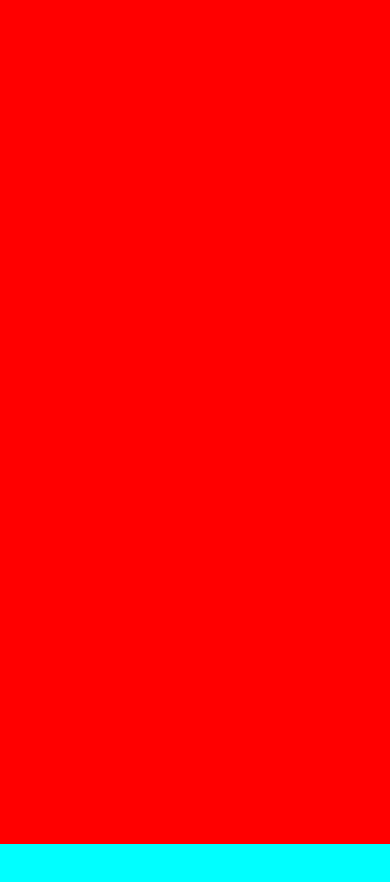
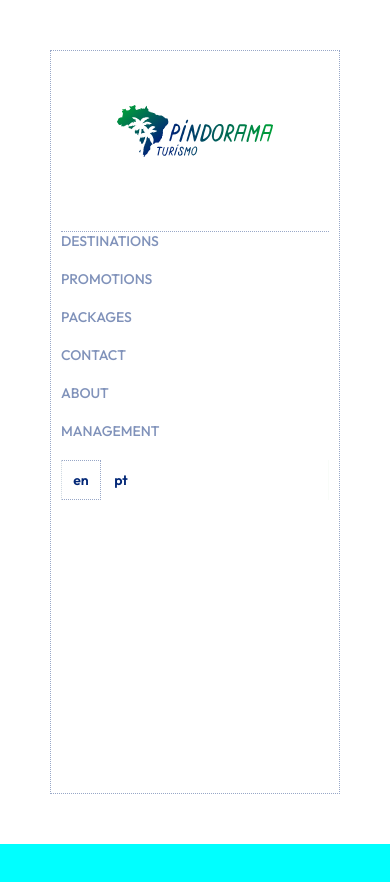
Before and after one commit to Daedaluzz/Pindorama-Turismo, a Next.js app: page /en in a window 390 px wide. Shown: the top 882 px of the page. Built offline with nearby package versions, Linux system fonts and the light colour scheme.

Commit message:
Refactor, Style: Conditional for small screens now control all  window and scroll events, styles on smaller screens simplified

```diff
--- a/src/components/localeSwitch/localeSwitcher.module.css
+++ b/src/components/localeSwitch/localeSwitcher.module.css
@@ -69,27 +69,21 @@
 .switcher:focus > .option1,
 .switcher :active > .option1{
         transform: translateX(100%);
-
 }
 .switcher:hover > .option2,
 .switcher:focus > .option2,
 .switcher :active > .option2{
         transform: translateX(-100%);
-
-
 }
 .switcher2:hover > .option1,
 .switcher2:focus > .option1,
 .switcher2 :active > .option1{
         transform: translateX(100%);
-
 }
 .switcher2:hover > .option2,
 .switcher2:focus > .option2,
 .switcher2 :active > .option2{
         transform: translateX(-100%);
-
-
 }
 
 .scrolledSwitch {
@@ -100,3 +94,41 @@
         color: transparent;
         background-color: transparent;
 }
+@media (max-width: 800px) {
+ .option1,
+ .option2{
+        color: rgb(var(--brasil-blue-rgb));
+ }
+ .option1{
+        border: dotted 1px rgba(var(--brasil-blue-rgb), 0.4);
+ }
+ .switcher,
+ .switcher2 {
+         position: relative;
+         display: flex;
+         align-items: center;
+         overflow: auto;
+         width: 100%;
+ }
+ .switcher:hover > .option1,
+ .switcher:focus > .option1,
+ .switcher :active > .option1{
+         transform: translateX(0);
+ }
+ .switcher:hover > .option2,
+ .switcher:focus > .option2,
+ .switcher :active > .option2{
+         transform: translateX(0);
+ }
+ .switcher2:hover > .option1,
+ .switcher2:focus > .option1,
+ .switcher2 :active > .option1{
+         transform: translateX(0);
+ }
+ .switcher2:hover > .option2,
+ .switcher2:focus > .option2,
+ .switcher2 :active > .option2{
+         transform: translateX(0);
+ }
+
+}
--- a/src/components/localeSwitch/localeSwitcher.tsx
+++ b/src/components/localeSwitch/localeSwitcher.tsx
@@ -3,16 +3,27 @@ import LocaleSwitcherSelect from './localeSwitcherSelect';
 import styles from './localeSwitcher.module.css'
 import { useLocale } from 'next-intl';
 
+type Props = {
+  scrolling: boolean;
+  lastScrollPosition: number;
+};
 
-export default function LocaleSwitcher() {
-  const langs =locales;
+export default function LocaleSwitcher({
+  scrolling,
+  lastScrollPosition,
+
+}: Props ) {
+  const langs = locales;
 
   const locale = useLocale(); // Use useLocale to get the current locale
 
 
   return (
     <div className={styles.switcher}>
-    <LocaleSwitcherSelect langs={langs} lang={locale}/>
+      <LocaleSwitcherSelect
+        scrolling={scrolling}
+        lastScrollPosition={lastScrollPosition}
+        lang={locale} />
     </div>
   );
 }
--- a/src/components/localeSwitch/localeSwitcherSelect.tsx
+++ b/src/components/localeSwitch/localeSwitcherSelect.tsx
@@ -5,19 +5,20 @@ import styles from './localeSwitcher.module.css'
 import React from 'react';
 
 type Props = {
-  langs: any;
-  lang: string
+  lang: string;
+  scrolling: boolean;
+  lastScrollPosition: number;
 };
 export default function LocaleSwitcherSelect({
-  langs,
   lang,
+  scrolling,
+  lastScrollPosition,
 
 }: Props) {
   const [isPending, startTransition] = useTransition();
   const router = useRouter();
   const pathname = usePathname();
-  const [scrolling, setScrolling] = useState<boolean>(false);
-  const [lastScrollPosition, setLastScrollPosition] = useState<number>(0);
+
 
 
   const handleLinkClick = (nextLocale: string) => {
@@ -25,20 +26,6 @@ export default function LocaleSwitcherSelect({
       router.replace(pathname, { locale: nextLocale });
     });
   };
-  const handleScroll = () => {
-    const currentScrollPosition: number = window.scrollY;
-    setScrolling(
-      lastScrollPosition > currentScrollPosition && currentScrollPosition !== 0
-    );
-    setLastScrollPosition(currentScrollPosition);
-  };
-
-  useEffect(() => {
-    window.addEventListener('scroll', handleScroll);
-    return () => {
-      window.removeEventListener('scroll', handleScroll);
-    };
-  }, [lastScrollPosition]);
 
   return (
     <div className={`${scrolling?styles.switcher2:styles.switcher}`}>
--- a/src/components/logoNav/logo.module.css
+++ b/src/components/logoNav/logo.module.css
@@ -20,16 +20,24 @@
 
 .logolarge:hover,
 .logoSmall:hover {
-    filter: hue-rotate(380deg);
-    transition: filter 10s ease-in-out;
+    filter: brightness(120%);
+    transition: 350ms ease-out;
 }
 
 .logoSmall {
     display: none;
+}
 
-
+.logoWhite {
+    filter: brightness(0) invert(1);
 
 }
+
+.logoWhite:hover {
+    filter: none;
+    transition: 350ms ease-out;
+}
+
 @media (max-width: 970px) {
     .logoPai {
         width: clamp(5rem, 8vw, 15rem);
@@ -44,6 +52,25 @@
     }
 }
 
+@media (max-width: 800px) {
+    .logoPai {
+        width: clamp(15rem, 40vw, 25rem);
+        margin-bottom: 4rem;
+    }
+
+    .logolarge {
+        display: flex;
+    }
+
+    .logoSmall {
+        display: none;
+    }
+
+    .logoWhite {
+        filter: none;
+    }
+}
+
 @keyframes fade-in {
     0% {
         opacity: 0;
--- a/src/components/logoNav/logoNav.tsx
+++ b/src/components/logoNav/logoNav.tsx
@@ -14,56 +14,29 @@ export default function LogoNav({
   lastScrollPosition,
 }: Props) {
 
-
-
-  const useScreenSize = () => {
-    const [screenSize, setScreenSize] = useState({
-      width: window.innerWidth,
-      height: window.innerHeight,
-    });
-
-    useEffect(() => {
-      const handleResize = () => {
-        setScreenSize({
-          width: window.innerWidth,
-          height: window.innerHeight,
-        });
-      };
-
-      window.addEventListener('resize', handleResize);
-
-      // Clean up the event listener when the component unmounts
-      return () => {
-        window.removeEventListener('resize', handleResize);
-      };
-    }, []);
-
-    return screenSize;
-  };
-  console.log(useScreenSize())
   return (
 
     <div className={styles.logoPai}>
 
       <Image id="logoLarge"
         data-visible="false"
-        className={styles.logolarge}
+        className={`${styles.logolarge} ${lastScrollPosition == 0 ?styles.logoWhite:''}`}
         src={logoLarge}
         fill
         alt="Pindorama"
         quality={100}
         priority={true}
-        style={{ filter: lastScrollPosition == 0 ? 'brightness(0) invert(1)' : '' } }
+        // style={{ filter: lastScrollPosition == 0 ? 'brightness(0) invert(1)' : '' } }
       />
       <Image id="logoSmall"
         data-visible="false"
-        className={styles.logoSmall}
+        className={`${styles.logoSmall} ${lastScrollPosition == 0 ?styles.logoWhite:''}`}
         src={logoSmall}
         fill
         alt="Pindorama"
         quality={100}
         priority={true}
-        style={{ filter: lastScrollPosition == 0 ? 'brightness(0) invert(1)' : '' }}
+        // style={{ filter: lastScrollPosition == 0 ? 'brightness(0) invert(1)' : '' } }
       />
     </div>
   )
--- a/src/components/nav/menuNav.tsx
+++ b/src/components/nav/menuNav.tsx
@@ -1,5 +1,5 @@
 'use client'
-import React, {useState, useEffect, ReactNode } from 'react';
+import React, { useState, useEffect, ReactNode } from 'react';
 import LocaleSwitcher from '../localeSwitch/localeSwitcher';
 import NavLink from "./navLink";
 import styles from './nav.module.css';
@@ -28,8 +28,38 @@ export default function MenuNav({
   const [scrolling2, setScrolling2] = useState<boolean>(false);
   const [lastScrollPosition, setLastScrollPosition] = useState<number>(0);
   const threshold: number = 80;
+  const useScreenSize = () => {
+    const [screenSize, setScreenSize] = useState({
+      width: window.innerWidth,
+      height: window.innerHeight,
+    });
+
+    useEffect(() => {
+      const handleResize = () => {
+        setScreenSize({
+          width: window.innerWidth,
+          height: window.innerHeight,
+        });
+      };
+
+      window.addEventListener('resize', handleResize);
+
+      // Clean up the event listener when the component unmounts
+      return () => {
+        window.removeEventListener('resize', handleResize);
+      };
+    }, []);
+
+    return screenSize;
+  };
+
 
   const handleScroll = () => {
+    if (innerWidth <= 800) {
+      setScrolling2(false)
+      setScrolling(false)
+      setLastScrollPosition(1)
+    } else {
       const currentScrollPosition: number = window.scrollY;
       if (currentScrollPosition > threshold) {
         setScrolling(lastScrollPosition < currentScrollPosition);
@@ -39,6 +69,7 @@ export default function MenuNav({
         lastScrollPosition > currentScrollPosition && currentScrollPosition !== 0
       );
       setLastScrollPosition(currentScrollPosition);
+    }
   };
 
   useEffect(() => {
@@ -47,27 +78,57 @@ export default function MenuNav({
       window.removeEventListener('scroll', handleScroll);
     };
   }, [lastScrollPosition]);
+
   return (
     <AnimatePresence>
       <motion.menu
         initial={{ opacity: 0 }}
         animate={{ opacity: 1 }}
         exit={{ opacity: 0 }}
-        className={`${styles.menu} ${
-            scrolling2 ? styles.scrolled : ''
+        className={`${styles.menu} ${scrolling2 ? styles.scrolled : ''
           }`}
         style={{
-            transform: `translateY(${scrolling ? '-100%' : '0'})`,
+          transform: `translateY(${scrolling ? '-100%' : '0'})`
         }}>
+        <li><NavLink className={styles.logoPai} href="/"
+          scrolling={scrolling2}
+          lastScrollPosition={lastScrollPosition}>
+          <LogoNav lastScrollPosition={lastScrollPosition} />
+        </NavLink></li>
 
-            <li><NavLink className={styles.logoPai} href="/"><LogoNav lastScrollPosition={lastScrollPosition}/></NavLink></li>
-            <li><NavLink href="/destinations">{destinations}</NavLink></li>
-            <li><NavLink href="/promotions">{promotions}</NavLink></li>
-            <li><NavLink href="/packages">{packages}</NavLink></li>
-            <li><NavLink href="/contact">{contact}</NavLink></li>
-            <li><NavLink href="/about">{about}</NavLink></li>
-            <li><NavLink href='/management'>{management}</NavLink></li>
-            <li><LocaleSwitcher /></li>
+        <li><NavLink
+          scrolling={scrolling2}
+          lastScrollPosition={lastScrollPosition}
+          href="/destinations">{destinations}</NavLink></li>
+
+        <li><NavLink
+          scrolling={scrolling2}
+          lastScrollPosition={lastScrollPosition}
+          href="/promotions">{promotions}</NavLink></li>
+
+        <li><NavLink
+          scrolling={scrolling2}
+          lastScrollPosition={lastScrollPosition}
+          href="/packages">{packages}</NavLink></li>
+
+        <li><NavLink
+          scrolling={scrolling2}
+          lastScrollPosition={lastScrollPosition}
+          href="/contact">{contact}</NavLink></li>
+
+        <li><NavLink
+          scrolling={scrolling2}
+          lastScrollPosition={lastScrollPosition}
+          href="/about">{about}</NavLink></li>
+        <li><NavLink
+          scrolling={scrolling2}
+          lastScrollPosition={lastScrollPosition}
+          href='/management'>{management}</NavLink></li>
+
+        <li><LocaleSwitcher
+          scrolling={scrolling2}
+          lastScrollPosition={lastScrollPosition} />
+        </li>
       </motion.menu>
     </AnimatePresence>
   )
--- a/src/components/nav/nav.module.css
+++ b/src/components/nav/nav.module.css
@@ -21,18 +21,20 @@
     height: 100%;
     width: 100%;
     transition: transform .5s cubic-bezier(0.165, 0.84, 0.44, 1), background .2s;
-    background: rgb(0,0,0);
-    background: linear-gradient(180deg, rgba(0,0,0,0.5) -10%, rgba(255,255,255,0) 100%);
+    background: rgb(0, 0, 0);
+    background: linear-gradient(180deg, rgba(0, 0, 0, 0.5) -10%, rgba(255, 255, 255, 0) 100%);
     backdrop-filter: blur(1px);
 }
+
 .scrolled {
     backdrop-filter: blur(0px);
     box-shadow: 0 0 0.3rem #0000000a;
-    background: linear-gradient(180deg, rgba(0,0,0,0) 0%, rgba(255,255,255,0) 0%);
+    background: linear-gradient(180deg, rgba(0, 0, 0, 0) 0%, rgba(255, 255, 255, 0) 0%);
     background-color: rgb(var(--brasil-white-rgb));
 
 }
 
+/*links standart styles(pageload)*/
 .link {
     position: relative;
     display: flex;
@@ -41,7 +43,6 @@
     font-size: clamp(1.4rem, 1vw, 1.6rem);
     font-weight: 500;
     color: white;
-    transition: 350ms ease-out;
     -webkit-font-smoothing: antialiased;
 
 }
@@ -128,9 +129,49 @@
 
 @media (max-width: 800px) {
     .nav {
-        position: fixed;
         inset: 0 0 0 0;
-        background-color: red;
+        padding: 5rem;
+        background-color: white;
+
     }
 
+    .menu {
+        flex-direction: column;
+        align-items: stretch;
+        justify-content: flex-start;
+        backdrop-filter: blur(0px);
+        gap: 2rem;
+        padding-top: 4rem;
+        background: linear-gradient(180deg, rgba(0, 0, 0, 0) 0%, rgba(255, 255, 255, 0) 0%);
+        background-color: white;
+        border: dotted 1px rgba(var(--brasil-blue-rgb), 0.4);
+    }
+
+    .link {
+        font-size: clamp(1.4rem, 3vw, 4rem);
+        color: rgba(var(--brasil-blue-rgb), 0.5);
+        justify-content: flex-start;
+    }
+
+    .link::after,
+    .link::before,
+    .link:hover::after,
+    .menu li:nth-child(n+2) .link::after {
+        background-color: transparent;
+    }
+    .menu li:nth-child(2) {
+        border-top: dotted 1px rgba(var(--brasil-blue-rgb), 0.4);
+    }
+
+    .link:hover {
+        color: rgba(var(--brasil-blue-rgb), 1);
+    }
+
+    .active {
+        font-weight: 500;
+        color: rgb(var(--brasil-blue-rgb));
+    }
+
+
+
 }
--- a/src/components/nav/navLink.tsx
+++ b/src/components/nav/navLink.tsx
@@ -4,30 +4,20 @@ import { useSelectedLayoutSegment, } from 'next/navigation';
 import { Link, AppPathnames } from '@/navigation';
 import styles from './nav.module.css';
 
+type Props = {
+    scrolling: boolean;
+    lastScrollPosition: number;
+}
 export default function NavLink<Pathname extends AppPathnames>({
     href,
+    scrolling,
+    lastScrollPosition,
     ...rest
-}: ComponentProps<typeof Link<Pathname>>) {
+}:ComponentProps<typeof Link<Pathname>> & Props) {
     const selectedLayoutSegment = useSelectedLayoutSegment();
     const pathname = selectedLayoutSegment ? `/${selectedLayoutSegment}` : '/';
     const isActive = pathname === href;
-    const [scrolling2, setScrolling2] = useState<boolean>(false);
-    const [lastScrollPosition, setLastScrollPosition] = useState<number>(0);
 
-    const handleScroll = () => {
-        const currentScrollPosition: number = window.scrollY;
-        setScrolling2(
-            lastScrollPosition > currentScrollPosition && currentScrollPosition !== 0
-        );
-        setLastScrollPosition(currentScrollPosition);
-    };
-
-    useEffect(() => {
-        window.addEventListener('scroll', handleScroll);
-        return () => {
-            window.removeEventListener('scroll', handleScroll);
-        };
-    }, [lastScrollPosition]);
 
     return (
         <Link
@@ -35,11 +25,11 @@ export default function NavLink<Pathname extends AppPathnames>({
             className={`
     ${styles.link}
     ${ isActive
-      ? scrolling2
+      ? scrolling
         ? styles.scrolledActive
         : styles.active
       : ''}
-    ${scrolling2 ? styles.scrolledLink : ''}
+    ${scrolling ? styles.scrolledLink : ''}
   `}
             href={href}
             {...rest}
```
Lines whose indentation alone changed are shown as unchanged.
